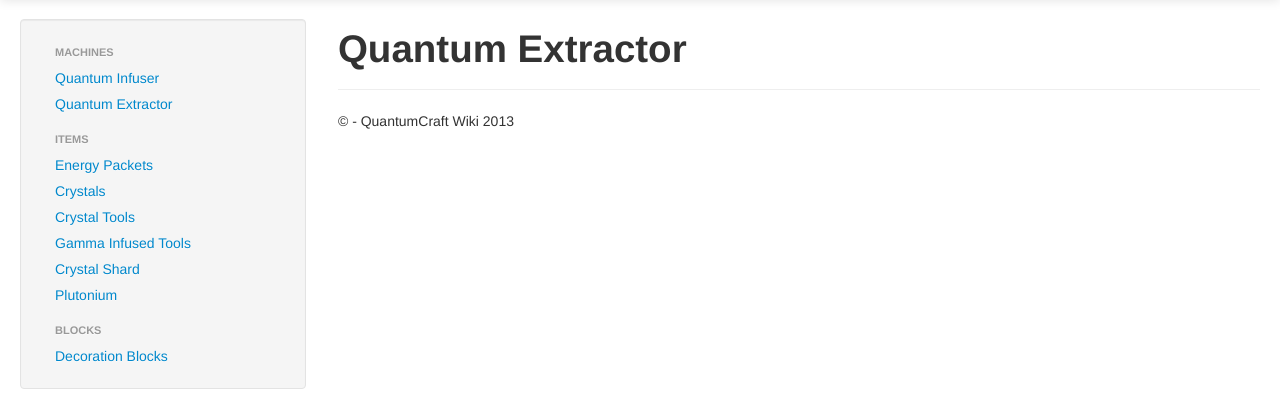
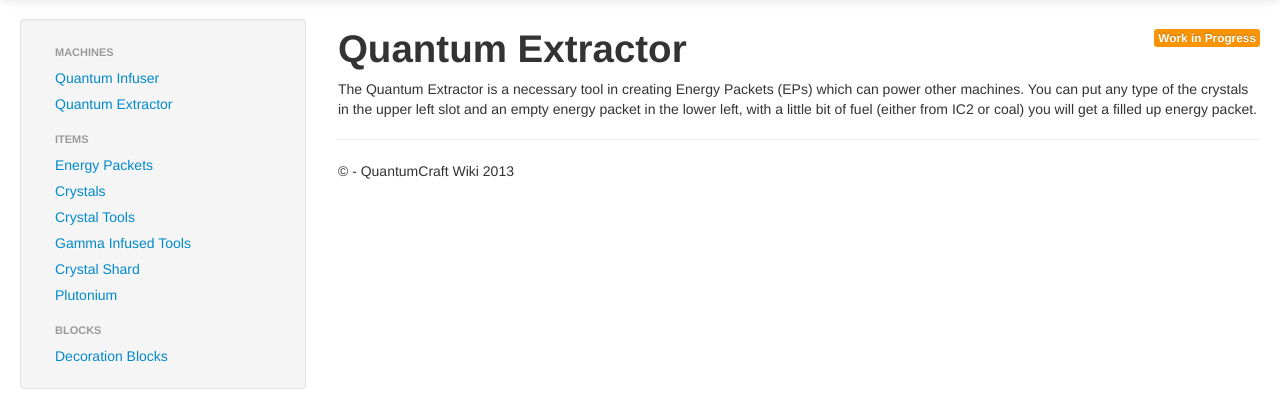
Before and after one commit to HeisenBugDev/QCWiki-old, a PHP site: page /index.php?page=qextractor in a window 1280 px wide. Shown: the part 41-461 px from the top of the page. Run offline with PHP 8.4, Linux system fonts and the light colour scheme.

Commit message:
Add stuff

```diff
--- a/view/qextractor.phtml
+++ b/view/qextractor.phtml
@@ -1 +1,3 @@
-<h1>Quantum Extractor</h1>
+<h1>Quantum Extractor <span class="pull-right label label-warning">Work in Progress</span></h1>
+
+<p>The Quantum Extractor is a necessary tool in creating Energy Packets (EPs) which can power other machines. You can put any type of the crystals in the upper left slot and an empty energy packet in the lower left, with a little bit of fuel (either from IC2 or coal) you will get a filled up energy packet.</p>
```
Also changed, not shown: 1 other file.
